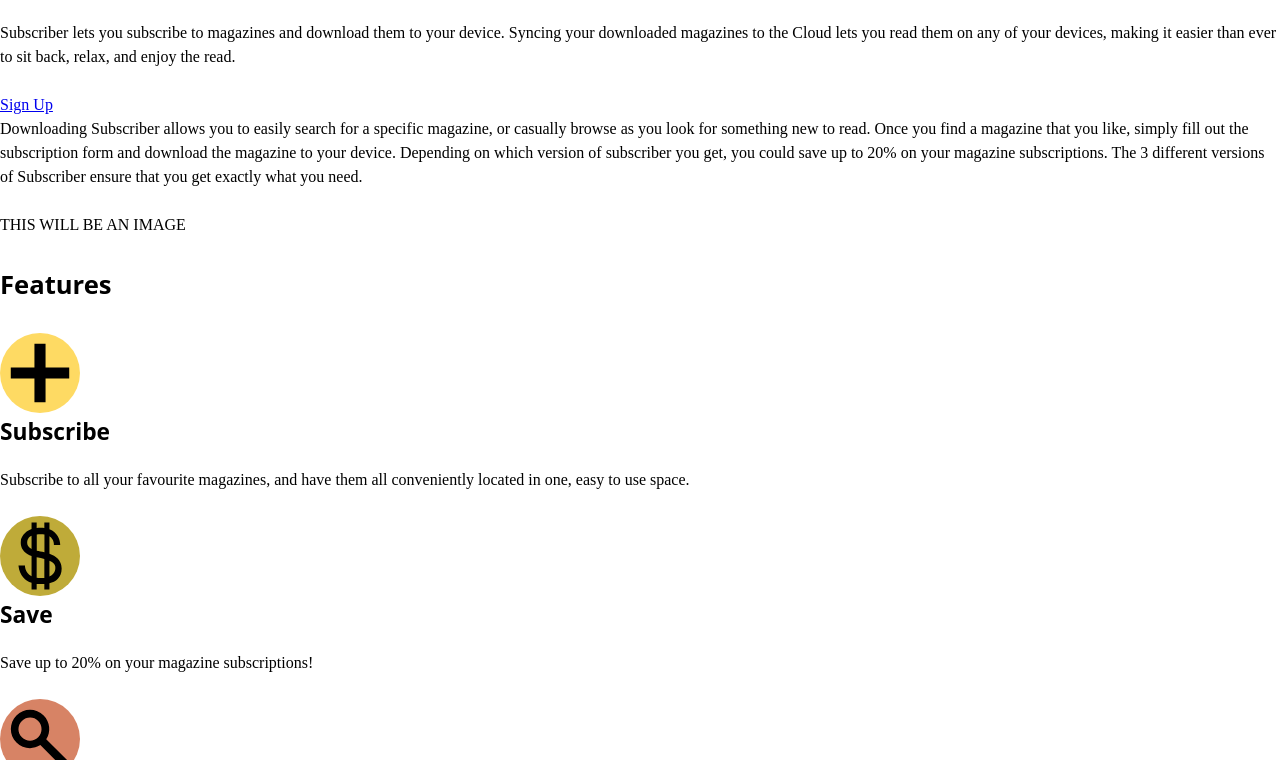
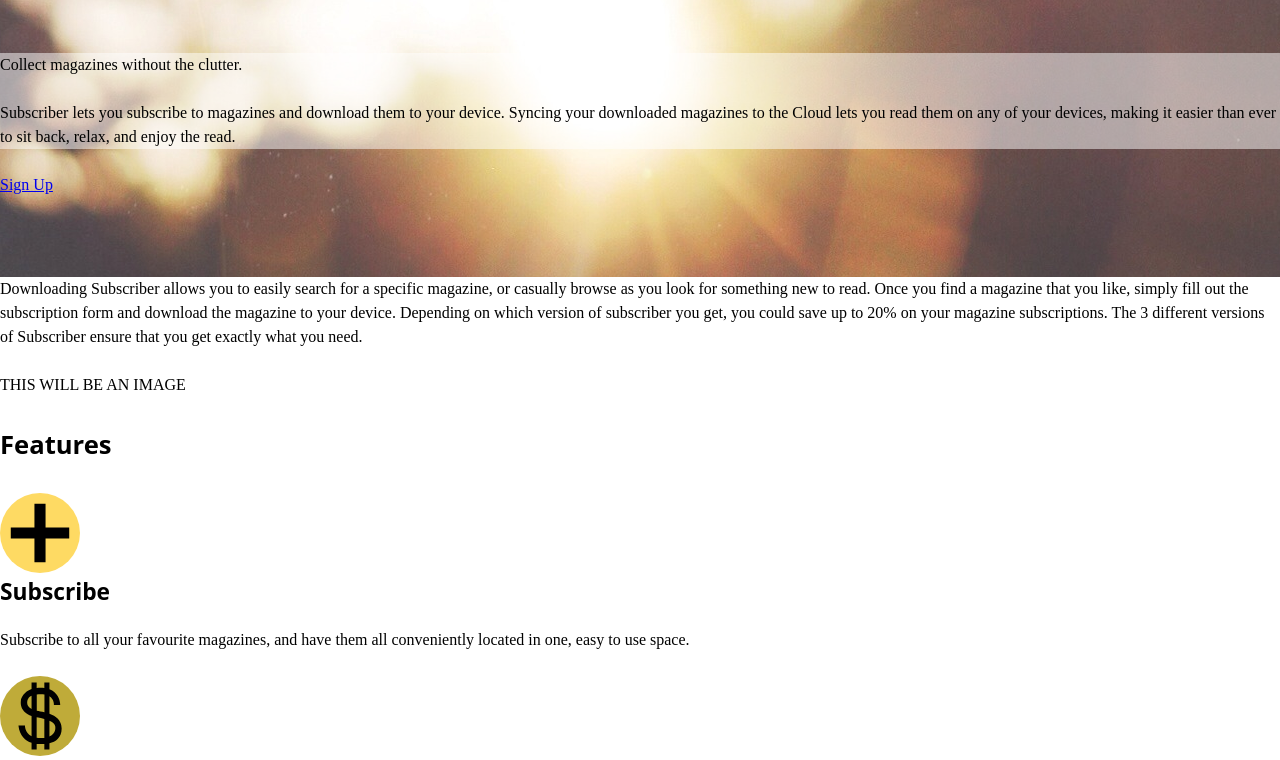
Before and after one commit to isabelle6/saas-website, a plain HTML site: page index.html in a window 1280 px wide. Shown: the part 102-862 px from the top of the page. Drawn offline with Linux system fonts and the light colour scheme.

Commit message:
Billboard
added a background image to the billboard, styled it, and gave the text
on the billboard a transparent background

```diff
--- a/css/main.css
+++ b/css/main.css
@@ -78,6 +78,19 @@ body {
     overflow: hidden;
 }
 
+.billboard {
+    overflow: hidden;
+    background-image: url(../images/billboard.jpg);
+    background-position: center;
+    width: 100%;
+    background-repeat:  no-repeat;
+    padding: 5em 0 5em 0;
+}
+
+.billboard-type {
+    background-color: rgba(255, 255, 255, .5);
+}
+
 .icon {
     width: 5em;
 }
--- a/index.html
+++ b/index.html
@@ -29,12 +29,14 @@
 
 <main id="main" role="main">
 
-<div>
-    <div>
-        <p>Collect magazines without the clutter.</p>
-    </div>
-    <div>
-        <p>Subscriber lets you subscribe to magazines and download them to your device. Syncing your downloaded magazines to the Cloud lets you read them on any of your devices, making it easier than ever to sit back, relax, and enjoy the read.</p>
+<div class="billboard">
+    <div class="billboard-type">
+        <div>
+            <p>Collect magazines without the clutter.</p>
+        </div>
+        <div>
+            <p>Subscriber lets you subscribe to magazines and download them to your device. Syncing your downloaded magazines to the Cloud lets you read them on any of your devices, making it easier than ever to sit back, relax, and enjoy the read.</p>
+        </div>
     </div>
     <div>
         <a href="signup.html">Sign Up<a>
```
Also changed, not shown: images/billboard.jpg (added).
